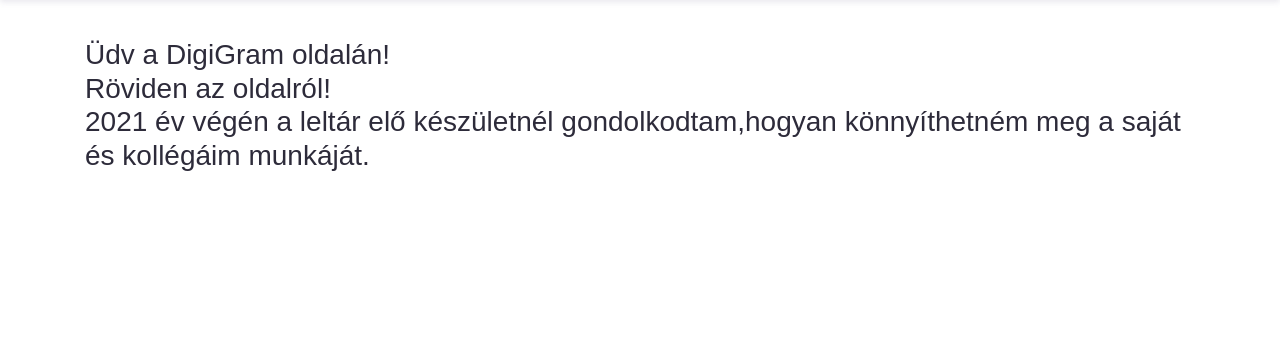
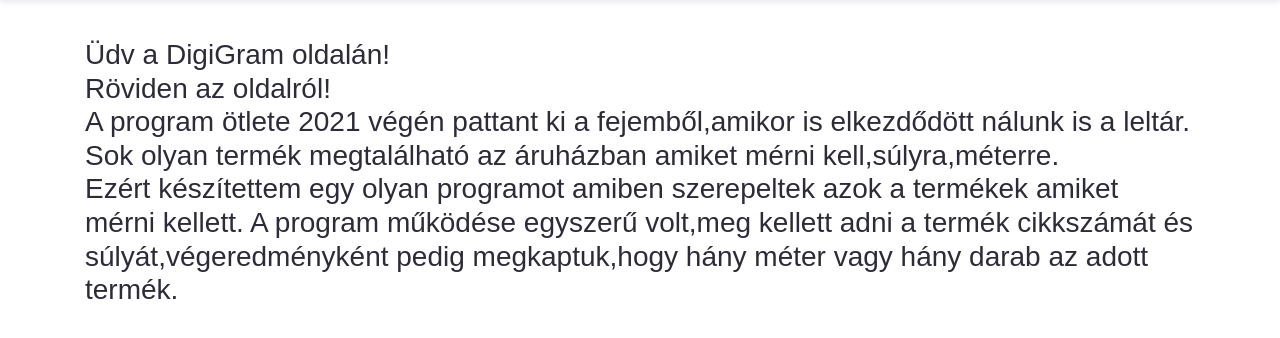
Before and after one commit to wredox/Heroku-weblapom, a Flask app: page / in a window 1280 px wide. Shown: the part 90-428 px from the top of the page. Run offline with Flask 2, Linux system fonts and the light colour scheme; some libraries are stand-ins or nearby versions.

Commit message:
Update index.html

```diff
--- a/flask_alap/templates/index.html
+++ b/flask_alap/templates/index.html
@@ -51,7 +51,11 @@
           <div class="col-12">
 
             <h3 class="mt-5">Üdv a DigiGram oldalán!<br> Röviden az oldalról!
-            <br> 2021 év végén a leltár elő készületnél gondolkodtam,hogyan könnyíthetném meg a saját és kollégáim munkáját.</h3>
+            <br> A program ötlete 2021 végén pattant ki a fejemből,amikor is elkezdődött nálunk is a leltár.
+            Sok olyan termék megtalálható az áruházban amiket mérni kell,súlyra,méterre. <br>
+            Ezért készítettem egy olyan programot amiben szerepeltek azok a termékek amiket mérni kellett.
+            A program működése egyszerű volt,meg kellett adni a termék cikkszámát és súlyát,végeredményként pedig megkaptuk,hogy hány méter vagy hány darab
+            az adott termék.</h3>
 
           </div>
         </div>
```
